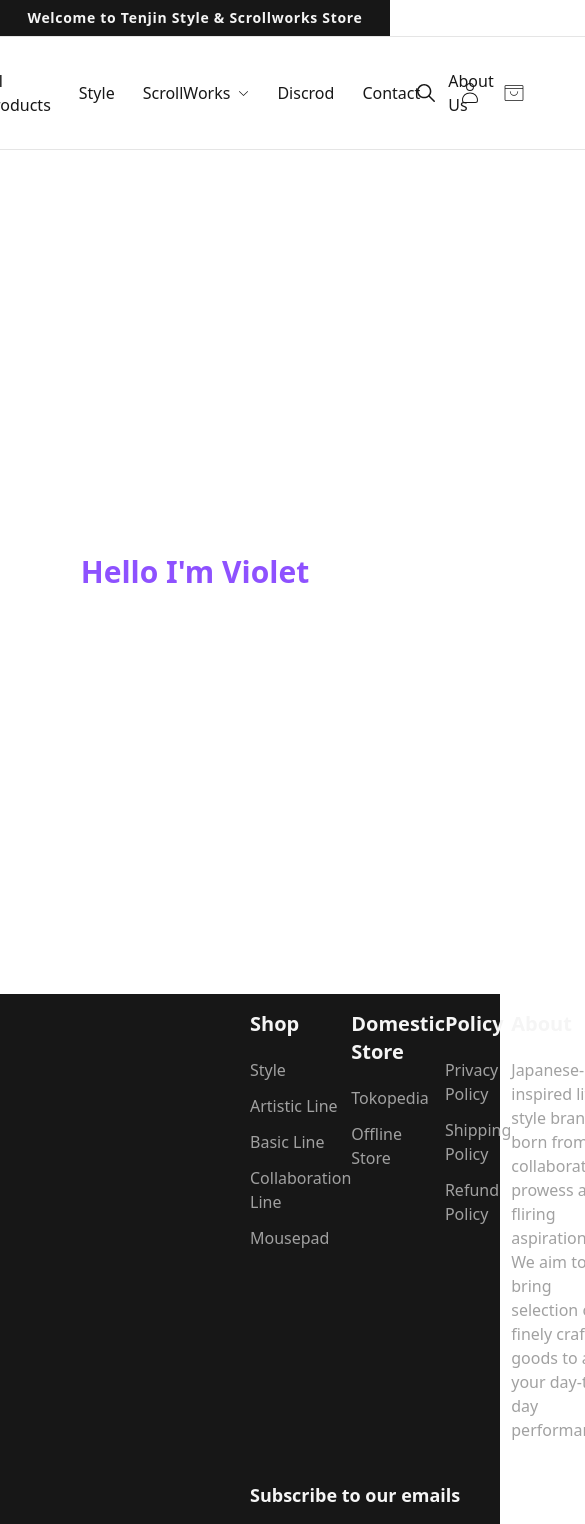
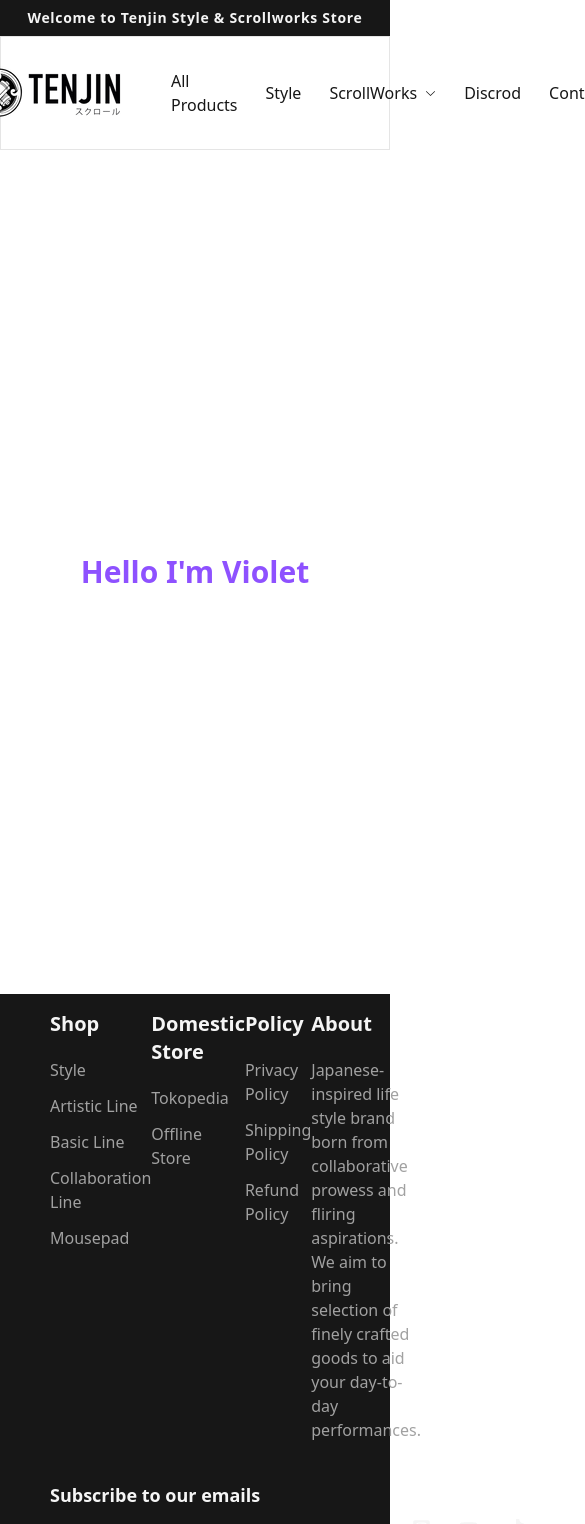
Before and after one commit to Violetch/Recreate-Tenjin, a React (Vite) app: page / in a window 390 px wide. Shown: the top 1524 px of the page, 585 px wide, since content can reach past the window. Built offline with nearby package versions, Linux system fonts and the light colour scheme.

Commit message:
feat: Make navbar and footer responsive

```diff
--- a/src/layouts/Footer.tsx
+++ b/src/layouts/Footer.tsx
@@ -12,7 +12,8 @@ const Footer = () => {
 
   return (
     <div>
-      <div className="flex flex-col justify-between w-full bg-neutral-900 text-neutral-100 px-[250px] py-1 pb-10">
+      <div className="flex flex-col justify-between w-full bg-neutral-900 text-neutral-100 px-[50px] py-1 pb-10">
+        <div className="w-full max-w-[1400px] mx-auto">
           <div className="flex justify-between">
             {FOOTER_CONTENT.map((item, index) => (
               <ul className="flex flex-col pb-10 pt-3 gap-3" key={index}>
@@ -60,6 +61,7 @@ const Footer = () => {
             </div>
           </div>
         </div>
+      </div>
       <div className="flex flex-col items-center min-w-full bg-neutral-900 pb-2 pt-10 gap-3 border border-t-2 border-neutral-800">
         <h1 className="bg-neutral-100 text-blue-800 px-3 py-1 rounded-[3px]">
           <FaPaypal size={"14px"} />
--- a/src/layouts/Navbar.tsx
+++ b/src/layouts/Navbar.tsx
@@ -11,8 +11,8 @@ const Navbar = () => {
           Welcome to Tenjin Style & Scrollworks Store
         </p>
       </div>
-      <div className="flex justify-between items-center min-w-full px-[250px] py-7 border border-b-[1px]">
-        <div>
+      <div className="flex justify-between items-center w-full px-[50px] py-7 border border-b-[1px]">
+        <div className="flex justify-between max-w-[1400px] w-full mx-auto">
           <ul className="flex justify-center items-center gap-7">
             <img className="mr-3" src="Tenjin-1.avif" alt="Tenjin" />
 
@@ -28,11 +28,11 @@ const Navbar = () => {
             <li>Contact</li>
             <li>About Us</li>
           </ul>
-        </div>
-        <div className="flex justify-center items-center gap-5">
-          <IoIosSearch size={"24px"} />
-          <CiUser size={"24px"} />
-          <PiShoppingBagOpenThin size={"24px"} />
+          <div className="flex justify-center items-center gap-5">
+            <IoIosSearch size={"24px"} />
+            <CiUser size={"24px"} />
+            <PiShoppingBagOpenThin size={"24px"} />
+          </div>
         </div>
       </div>
     </section>
```
Lines whose indentation alone changed are shown as unchanged.
